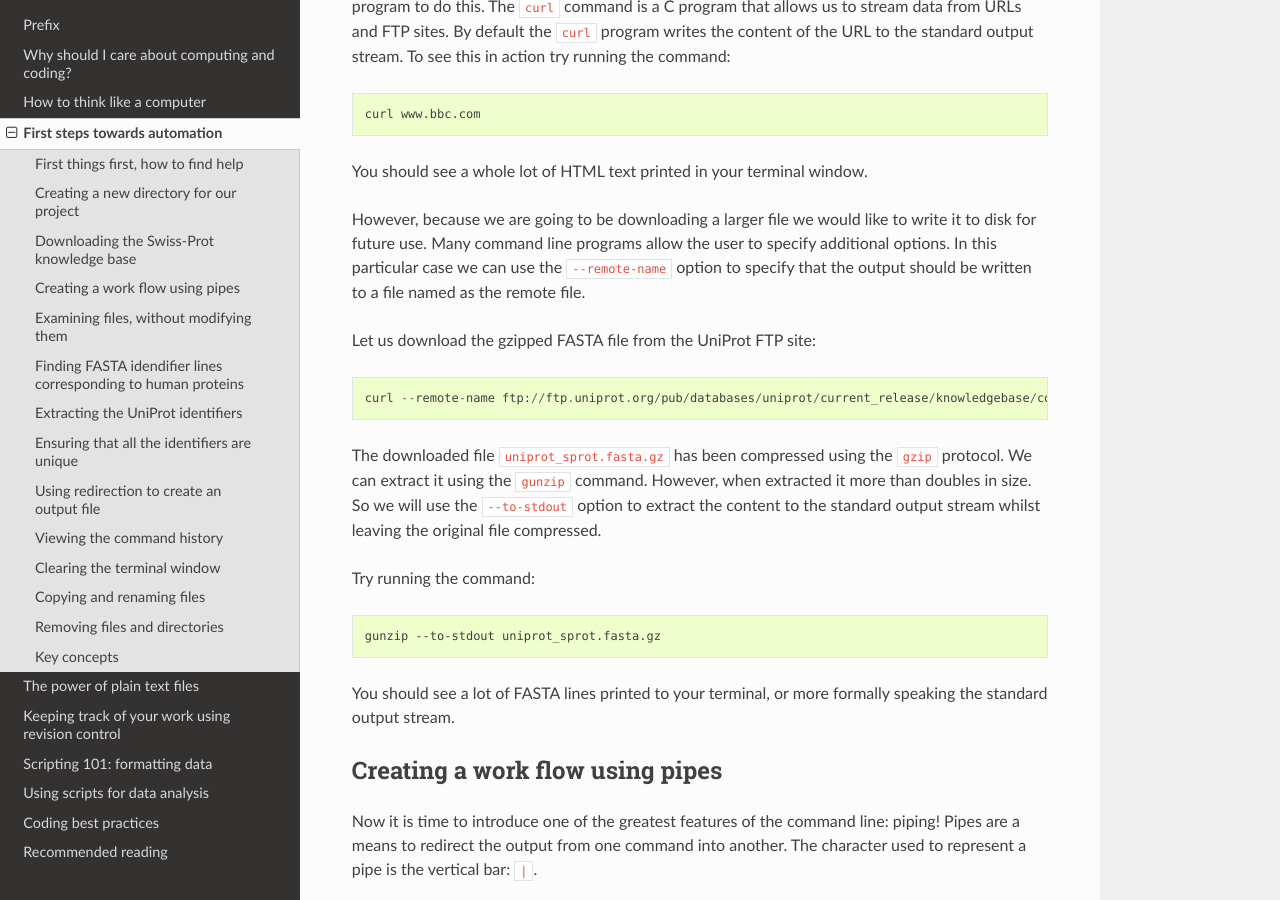
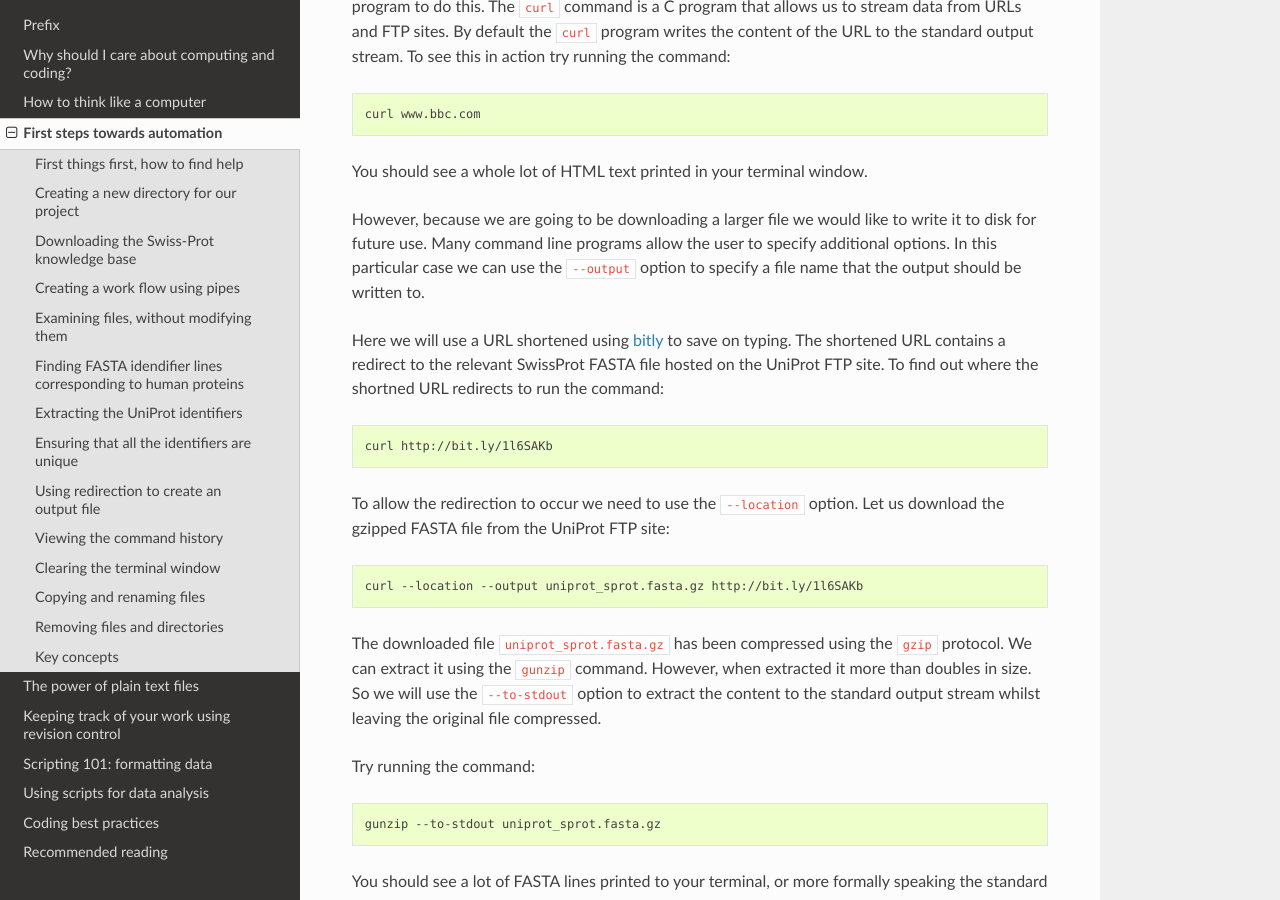
Before and after one commit to tjelvar-olsson/biologists-guide-to-computing, a Sphinx documentation site: the page built from source/first-steps-towards-automation.rst, in a window 1280 px wide and 900 px high, scrolled down 1941 px. Built offline with Sphinx 7.4.7 and the Read the Docs theme 2.0.0, drawn with Linux system fonts in a browser that asks for light colours.

Commit message:
Updated the download section to use a shortened URL.

```diff
--- a/source/first-steps-towards-automation.rst
+++ b/source/first-steps-towards-automation.rst
@@ -107,12 +107,25 @@ You should see a whole lot of HTML text printed in your terminal window.
 However, because we are going to be downloading a larger file we would like to
 write it to disk for future use. Many command line programs allow the user to
 specify additional options. In this particular case we can use the
-``--remote-name`` option to specify that the output should be written to a file
-named as the remote file.
+``--output`` option to specify a file name that the output should be
+written to.
 
-Let us download the gzipped FASTA file from the UniProt FTP site::
+Here we will use a URL shortened using `bitly <https://bitly.com/>`_ to save on
+typing. The shortened URL contains a redirect to the relevant SwissProt FASTA
+file hosted on the UniProt FTP site. To find out where the shortned URL redirects
+to run the command:
 
-    curl --remote-name ftp://ftp.uniprot.org/pub/databases/uniprot/current_release/knowledgebase/complete/uniprot_sprot.fasta.gz
+.. code-block:: none
+
+    curl http://bit.ly/1l6SAKb
+
+
+To allow the redirection to occur we need to use the ``--location`` option.
+Let us download the gzipped FASTA file from the UniProt FTP site:
+
+.. code-block:: none
+
+    curl --location --output uniprot_sprot.fasta.gz http://bit.ly/1l6SAKb
 
 
 The downloaded file ``uniprot_sprot.fasta.gz`` has been compressed using the
```
